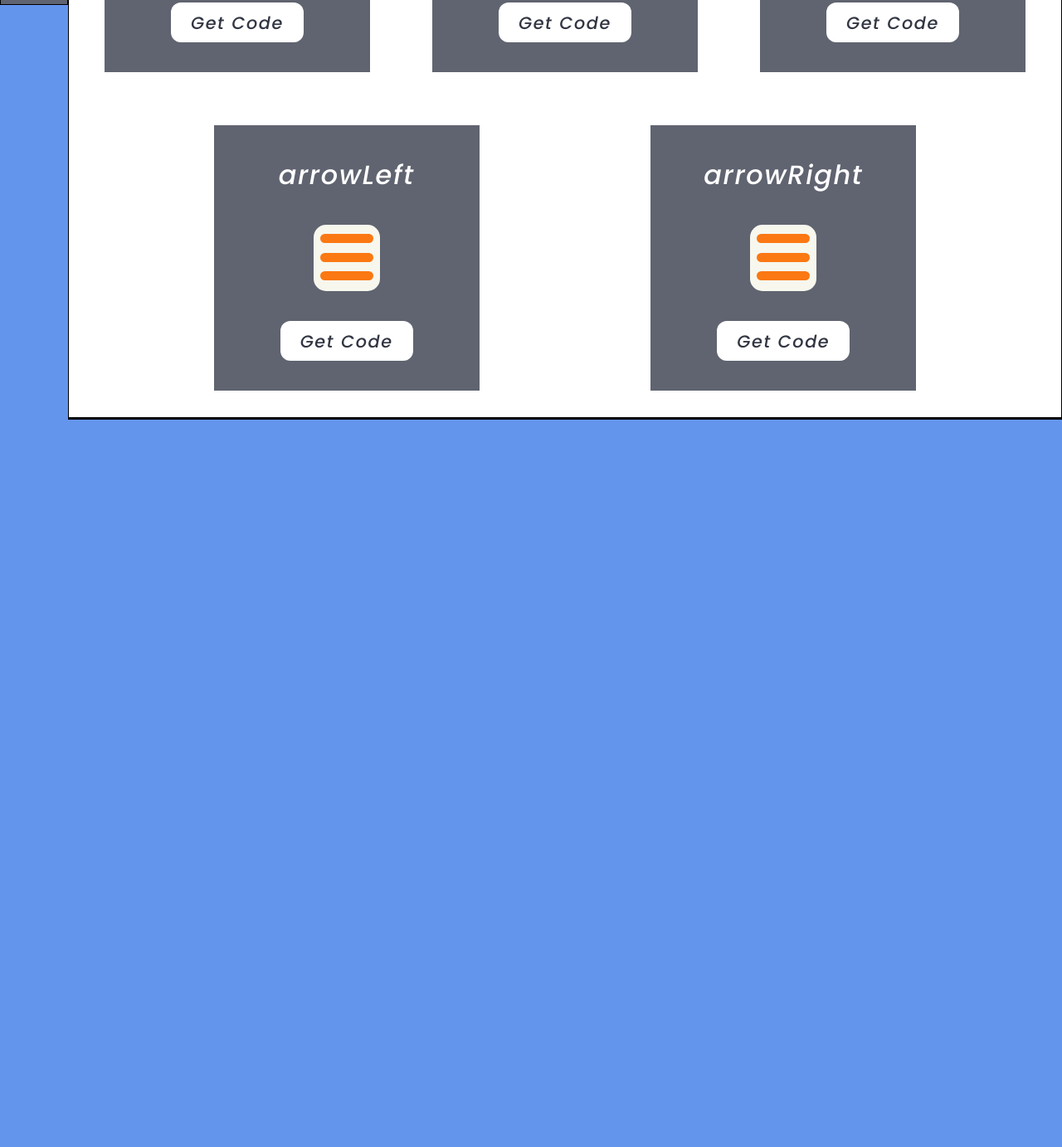
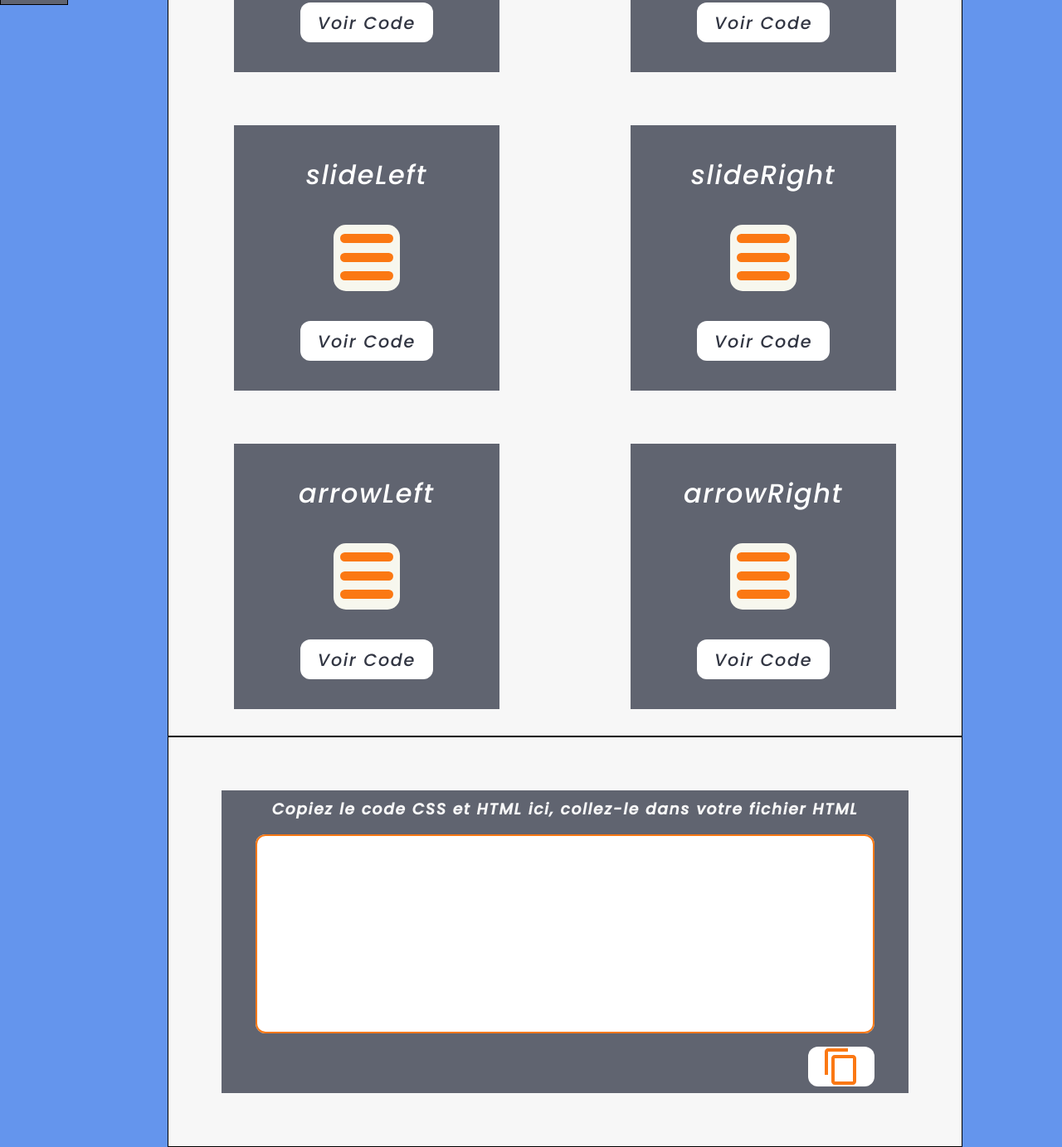
Before and after one commit to MaGameQc/hamburgerMenuMaker, a plain HTML site: page index.html in a window 1280 px wide. Shown: the part 794-2177 px from the top of the page at 83% size. Before the commit the page ends 1300 px from the top, so only its background shows below. Drawn offline with Linux system fonts and the light colour scheme.

Commit message:
ajout de section copier, layout a refaire car bug avec la navBar

```diff
--- a/index.html
+++ b/index.html
@@ -93,7 +93,18 @@
 </div>
 
 <div id="codeContainer" class="color2">
-
+    <div id="codeGenerator">
+        <h3 id="codeGeneratorTitle">Copiez le code CSS et HTML ici, collez-le dans votre fichier HTML</h3>
+        <div id="codeTextArea">
+            <textarea id="codeContent">
+            </textarea>
+        </div>
+        <div id="copyButtonContainer">
+            <button id="copyButton">
+                <svg id="copySvg" xmlns="http://www.w3.org/2000/svg" height="24" viewBox="0 0 24 24" width="24"><path d="M0 0h24v24H0z" fill="none"/><path d="M16 1H4c-1.1 0-2 .9-2 2v14h2V3h12V1zm3 4H8c-1.1 0-2 .9-2 2v14c0 1.1.9 2 2 2h11c1.1 0 2-.9 2-2V7c0-1.1-.9-2-2-2zm0 16H8V7h11v14z"/></svg>
+            </button>
+        </div>
+    </div>
 </div>
 
 
--- a/script.js
+++ b/script.js
@@ -97,7 +97,7 @@ function HamburgerMaker(hamburgerName){
                     element.appendChild(textNode);
                     break;
                 case "button":
-                    textNode = document.createTextNode("Get Code");
+                    textNode = document.createTextNode("Voir Code");
                     element.appendChild(textNode);
                     break;
 
@@ -217,7 +217,7 @@ function HamburgerMaker(hamburgerName){
     };
 
     this.generateEmbededHtml = function(){
-        let parent = document.getElementById("toCopy");
+        let parent = document.getElementById("codeContent");
         let content = this.container.outerHTML;
         //put a line break between each tag names when text showing in the container
         content = content.replace(/</g, "\n <");
@@ -337,7 +337,7 @@ function HamburgerMaker(hamburgerName){
         this.converCssTagToCopy = function(){
             let styleTagElement = document.getElementById(this.styleTagName);
             let content = styleTagElement.outerHTML;
-            let parent = document.getElementById("toCopy");
+            let parent = document.getElementById("codeContent");
             let br = document.createElement("br");
             let br2 = document.createElement("br");
             parent.appendChild(br);
--- a/style.css
+++ b/style.css
@@ -148,25 +148,31 @@ li{
 
 #header{
     grid-area: header;
-    background-color: #E5E5E5;
+    background-color: #f7f7f7;
     display : flex;
     flex-direction: column;
     align-items: center;
     text-align: center;
     justify-content: space-between;
     padding: 0.5em;
+}
 
+#title{
+    color: #323643;
 }
 
 /*********************************************************************************************** ICONS CONTAINER ***************************************************** */
 
 
 #iconsContainer{
+    width: 80%;
+    margin: auto;
     grid-area: iconsContainer;
     display: flex;
-    justify-content: space-evenly;
+    justify-content: space-around;
     align-items: center;
     flex-wrap: wrap;
+    background-color: #f7f7f7;
 }
 
 .cardContainer{
@@ -206,11 +212,91 @@ li{
 .getCodeBtn:hover{
     color: #FB7813;
 }
-/*********************************************************************************************** ICONS CONTAINER ***************************************************** */
+/*********************************************************************************************** CODE CONTAINER ***************************************************** */
 
 
 #codeContainer{
     grid-area: codeContainer;
+    height:auto;
+    width: 80%;
+    background-color: #f7f7f7;
+    margin: auto;
+    padding: 4rem;
+}
+
+#codeGenerator{
+
+    width: 100%;
+    margin: auto;
+    display: flex;
+    flex-direction: column;
+    align-items: center;
+    justify-content: space-evenly;
+    background-color: #606470;
+}
+
+#codeGeneratorTitle{
+    padding: 0.5rem;
+    color: #f7f7f7;
+}
+
+#codeTextArea{
+    background-color: #f7f7f7;
+    width: 90%;
+    height: 15rem;
+    margin: 0.5rem;
+    border-radius: 12px;
+}
+
+#codeContent{
+    border: solid #FB7813 2px;
+    width: 100%;
+    height: 100%;
+    border-radius: 12px;
+    resize: none;
+    outline: none;
+}
+
+textarea::-webkit-scrollbar {
+    width: 1rem;
+    background-color: #ececec;
+    border-radius: 12px;
+}
+
+  textarea::-webkit-scrollbar-thumb {
+    border-radius: 12px;
+    -webkit-box-shadow: inset 0 0 6px rgba(0, 0, 0, 0.1);
+    background-color: #FB7813;
+}
+
+#copyButtonContainer{
+    width: 90%;
+    padding: 0.5rem 0;
+    display: flex;
+    justify-content: flex-end;
+
+}
+
+#copyButton{
+    width : 5rem;
+    height: 3rem;
+    font-size: 1.3rem;
+    background-color: white;
+    color: #323643;
+    border-radius: 12px;
+    border: none;
+    outline: none;
+    cursor: pointer;
+}
+
+#copyButton:hover #copySvg{
+    fill: #323643;
+}
+
+#copySvg{
+    fill: #FB7813;
+    width: 100%;
+    height: 100%;
 }
 
 .color{
@@ -238,8 +324,8 @@ li{
     #showAnimationLabel{
     width : 100%;
     height : 100%;
-    background-color : #F7F7EE;
-    border : solid #323643 2px;
+    background-color : transpartent;
+    /* border : solid #323643 2px; */
     display : flex;
     align-items: center;
     flex-direction : column;
```
